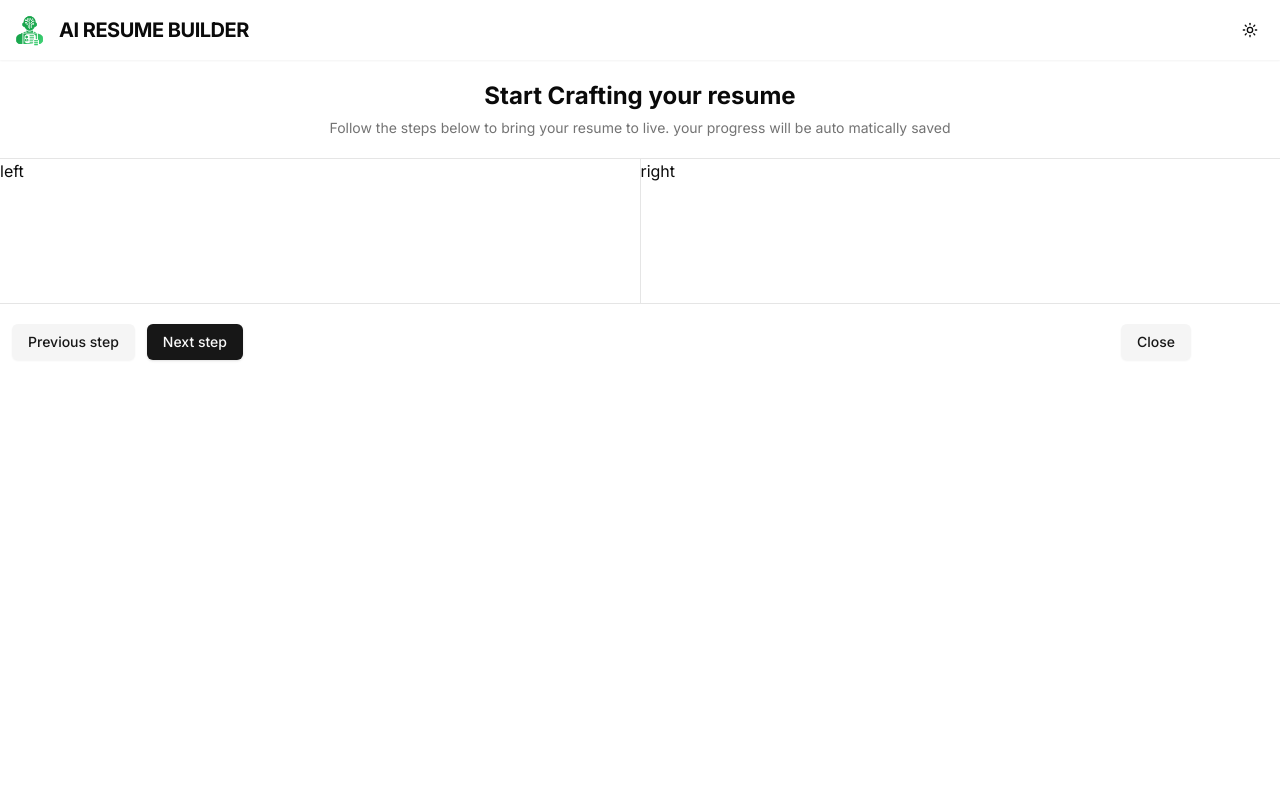
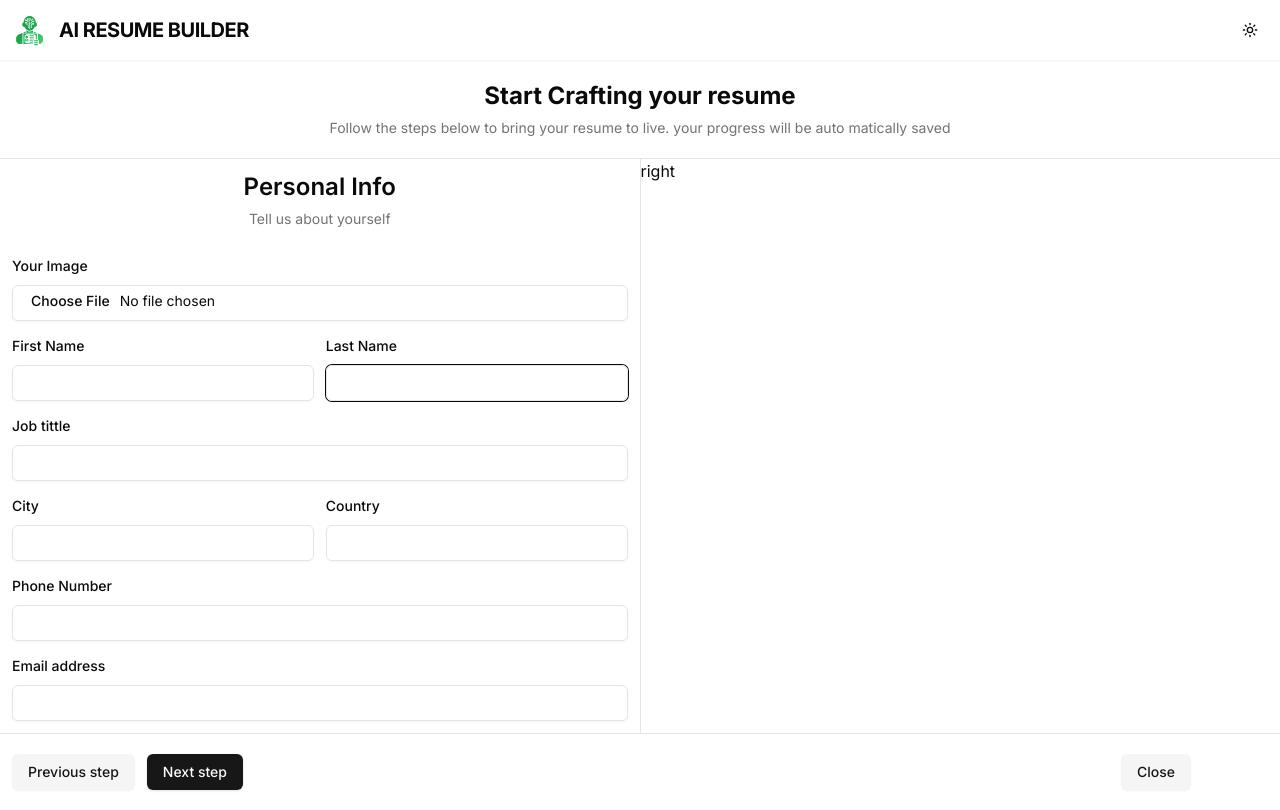
Before and after one commit to usmanmasud/AI-RESUME-BUILDER, a Next.js app: page /editor in a window 1280 px wide. Built offline with nearby package versions, Linux system fonts and the light colour scheme.

Commit message:
create info forms

```diff
--- a/src/app/(main)/editor/ResumeEditor.tsx
+++ b/src/app/(main)/editor/ResumeEditor.tsx
@@ -2,6 +2,7 @@
 
 import { Button } from "@/components/ui/button";
 import Link from "next/link";
+import PersonalInforForm from "./forms/personalInforForm";
 
 const ResumeEditor = () => {
   return (
@@ -13,9 +14,11 @@ const ResumeEditor = () => {
           will be auto matically saved
         </p>
       </header>
-      <main className="relative h-36 grow">
-        <div className="absolute bottom-0 top-0 flex w-full">
-          <div className="w-full md:w-1/2">left</div>
+      <main className="relative grow">
+        <div className="bottom-0 top-0 flex w-full">
+          <div className="w-full p-3 md:w-1/2">
+            <PersonalInforForm />
+          </div>
           <div className="grow md:border-r" />
           <div className="hidden w-1/2 md:flex">right</div>
         </div>
--- /dev/null
+++ b/src/app/(main)/editor/forms/generateInfoForm.tsx
@@ -0,0 +1,78 @@
+import { GeneralInfoSchema, GeneralInfoValues } from "@/lib/validation";
+import { useForm } from "react-hook-form";
+import { zodResolver } from "@hookform/resolvers/zod";
+import {
+  Form,
+  FormControl,
+  FormDescription,
+  FormField,
+  FormItem,
+  FormLabel,
+  FormMessage,
+} from "@/components/ui/form";
+import { Input } from "@/components/ui/input";
+
+const GenerateInfoForm = () => {
+  const form = useForm<GeneralInfoValues>({
+    resolver: zodResolver(GeneralInfoSchema),
+    defaultValues: {
+      title: "",
+      description: "",
+    },
+  });
+
+  return (
+    <div className="mx-auto max-w-xl space-y-6">
+      <div>
+        <div className="space-y-1.5 text-center">
+          <h2 className="text-2xl font-semibold">General Info</h2>
+          <p className="text-sm text-muted-foreground">
+            This will not appear on your resume
+          </p>
+        </div>
+        <Form {...form}>
+          <form className="space-y-3">
+            <FormField
+              control={form.control}
+              name="title"
+              render={({ field }) => (
+                <FormItem>
+                  <FormLabel>Project Name</FormLabel>
+                  <FormControl>
+                    <Input
+                      {...field}
+                      placeholder="Software developer resume"
+                      autoFocus
+                    />
+                  </FormControl>
+                  <FormMessage />
+                </FormItem>
+              )}
+            />
+            <FormField
+              control={form.control}
+              name="description"
+              render={({ field }) => (
+                <FormItem>
+                  <FormLabel>Description</FormLabel>
+                  <FormControl>
+                    <Input
+                      {...field}
+                      placeholder="A resume for a software developer"
+                    />
+                  </FormControl>
+                  <FormDescription>
+                    Describe your project in a few words.
+                  </FormDescription>
+                  <FormMessage />
+                </FormItem>
+              )}
+            />
+          </form>
+        </Form>
+      </div>
+    </div>
+  );
+};
+
+export default GenerateInfoForm;
--- /dev/null
+++ b/src/app/(main)/editor/forms/personalInforForm.tsx
@@ -0,0 +1,169 @@
+import {
+  Form,
+  FormControl,
+  FormField,
+  FormItem,
+  FormLabel,
+  FormMessage,
+} from "@/components/ui/form";
+import { Input } from "@/components/ui/input";
+import { personalInfoSchema, PersonalInfoValues } from "@/lib/validation";
+import { zodResolver } from "@hookform/resolvers/zod";
+import { useEffect } from "react";
+import { useForm } from "react-hook-form";
+
+const PersonalInforForm = () => {
+  const form = useForm<PersonalInfoValues>({
+    resolver: zodResolver(personalInfoSchema),
+    defaultValues: {
+      photo: undefined,
+      firstName: "",
+      lastName: "",
+      jobTitle: "",
+      city: "",
+      country: "",
+      phone: "",
+      email: "",
+    },
+  });
+
+  useEffect(() => {
+    const { unsubscribe } = form.watch(async () => {
+      const isValid = await form.trigger();
+      if (!isValid) return;
+      // update the form data in the database
+    });
+    return unsubscribe;
+  }, [form]);
+
+  return (
+    <div className="mx-auto max-w-2xl space-y-6">
+      <div className="space-y-1.5 text-center">
+        <h2 className="text-2xl font-semibold">Personal Info</h2>
+        <p className="text-sm text-muted-foreground">Tell us about yourself</p>
+      </div>
+      <Form {...form}>
+        <form className="space-y-3">
+          <FormField
+            control={form.control}
+            name="photo"
+            render={({ field: { value, ...fieldValues } }) => (
+              <FormItem>
+                <FormLabel>Your Image</FormLabel>
+                <FormControl>
+                  <Input
+                    {...fieldValues}
+                    type="file"
+                    accept="image/*"
+                    onChange={(e) => {
+                      const file = e.target.files?.[0];
+                      fieldValues.onChange(file);
+                    }}
+                  />
+                </FormControl>
+                <FormMessage />
+              </FormItem>
+            )}
+          />
+          <div className="grid grid-cols-2 gap-3">
+            <FormField
+              control={form.control}
+              name="firstName"
+              render={({ field }) => (
+                <FormItem>
+                  <FormLabel>First Name</FormLabel>
+                  <FormControl>
+                    <Input {...field} placeholder="" autoFocus />
+                  </FormControl>
+                  <FormMessage />
+                </FormItem>
+              )}
+            />
+            <FormField
+              control={form.control}
+              name="lastName"
+              render={({ field }) => (
+                <FormItem>
+                  <FormLabel>Last Name</FormLabel>
+                  <FormControl>
+                    <Input {...field} placeholder="" autoFocus />
+                  </FormControl>
+                  <FormMessage />
+                </FormItem>
+              )}
+            />
+          </div>
+          <FormField
+            control={form.control}
+            name="jobTitle"
+            render={({ field }) => (
+              <FormItem>
+                <FormLabel>Job tittle</FormLabel>
+                <FormControl>
+                  <Input {...field} placeholder="" />
+                </FormControl>
+                <FormMessage />
+              </FormItem>
+            )}
+          />
+          <div className="grid grid-cols-2 gap-3">
+            <FormField
+              control={form.control}
+              name="city"
+              render={({ field }) => (
+                <FormItem>
+                  <FormLabel>City</FormLabel>
+                  <FormControl>
+                    <Input {...field} placeholder="" />
+                  </FormControl>
+                  <FormMessage />
+                </FormItem>
+              )}
+            />
+            <FormField
+              control={form.control}
+              name="country"
+              render={({ field }) => (
+                <FormItem>
+                  <FormLabel>Country</FormLabel>
+                  <FormControl>
+                    <Input {...field} placeholder="" />
+                  </FormControl>
+                  <FormMessage />
+                </FormItem>
+              )}
+            />
+          </div>
+          <FormField
+            control={form.control}
+            name="phone"
+            render={({ field }) => (
+              <FormItem>
+                <FormLabel>Phone Number</FormLabel>
+                <FormControl>
+                  <Input {...field} placeholder="" type="tel" />
+                </FormControl>
+                <FormMessage />
+              </FormItem>
+            )}
+          />
+          <FormField
+            control={form.control}
+            name="email"
+            render={({ field }) => (
+              <FormItem>
+                <FormLabel>Email address</FormLabel>
+                <FormControl>
+                  <Input {...field} placeholder="" type="email" />
+                </FormControl>
+                <FormMessage />
+              </FormItem>
+            )}
+          />
+        </form>
+      </Form>
+    </div>
+  );
+};
+
+export default PersonalInforForm;
--- /dev/null
+++ b/src/lib/validation.ts
@@ -0,0 +1,33 @@
+import { z } from "zod";
+
+export const optionalString = z.string().trim().optional().or(z.literal(""));
+
+export const GeneralInfoSchema = z.object({
+  title: optionalString,
+  description: optionalString,
+});
+
+export type GeneralInfoValues = z.infer<typeof GeneralInfoSchema>;
+
+export const personalInfoSchema = z.object({
+  photo: z
+    .custom<File | undefined>()
+    .refine(
+      (file) =>
+        !file || (file instanceof File && file.type.startsWith("image/")),
+      "Invalid file type. Please upload an image file.",
+    )
+    .refine(
+      (file) => !file || file.size <= 1025 * 1024 * 4,
+      "File size too large. Please upload a smaller image less than 4mb.",
+    ),
+  firstName: optionalString,
+  lastName: optionalString,
+  jobTitle: optionalString,
+  city: optionalString,
+  country: optionalString,
+  phone: optionalString,
+  email: optionalString,
+});
+
+export type PersonalInfoValues = z.infer<typeof personalInfoSchema>;
```
Also changed, not shown: .eslintrc.json.
